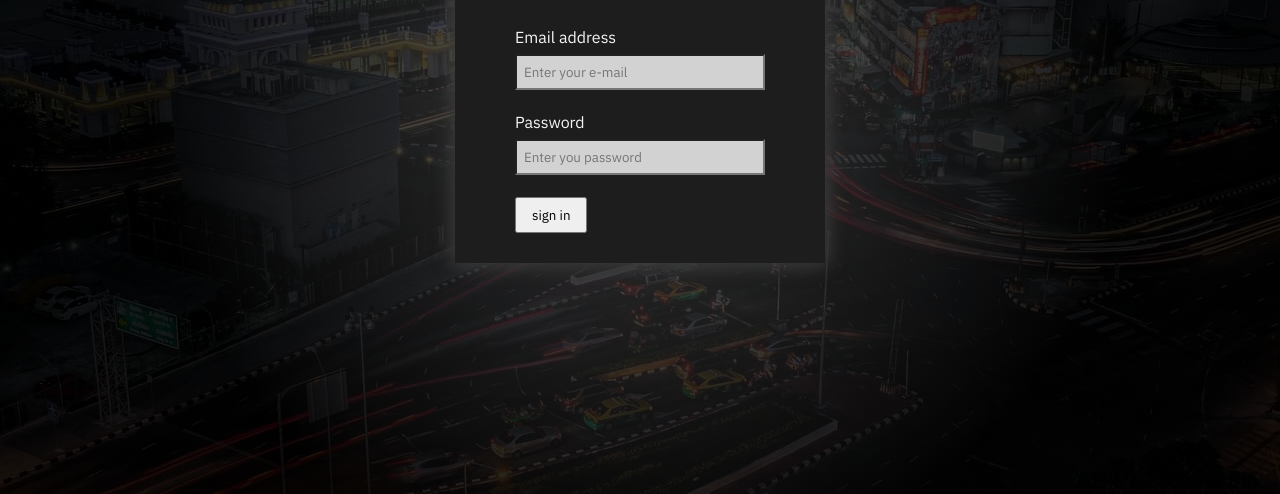
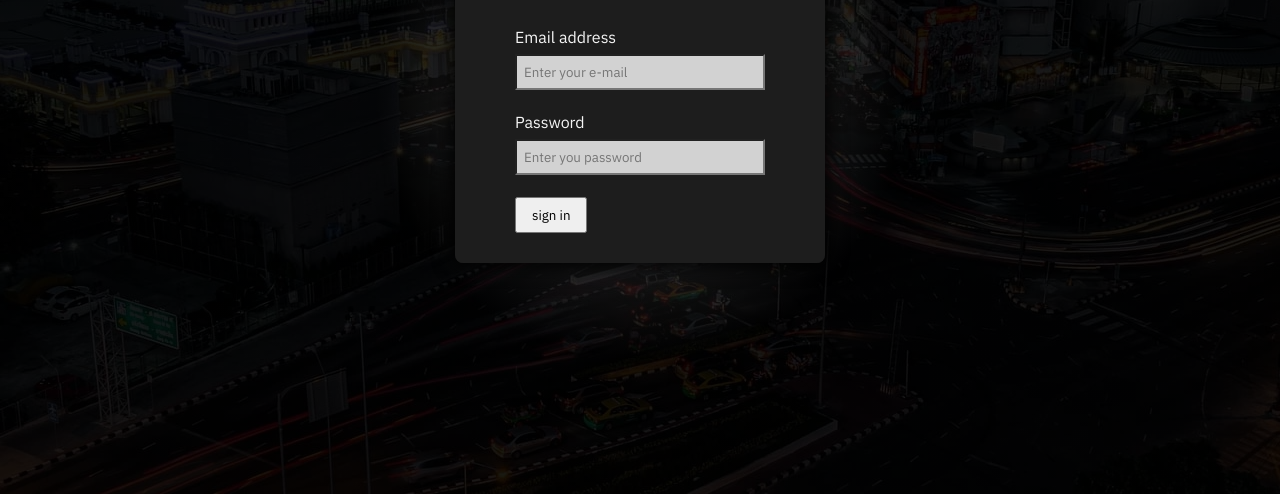
Before and after one commit to Maciej86/panel-login, a plain HTML site: page index.html in a window 1280 px wide. Shown: the part 306-800 px from the top of the page. Drawn offline with Linux system fonts and the light colour scheme.

Commit message:
style correction

```diff
--- a/css/form.css
+++ b/css/form.css
@@ -1,6 +1,7 @@
 .form {
   padding: 30px 60px;
   background: rgb(29, 29, 29);
+  border-radius: 0 0 8px 8px;
 }
 
 .form__wrapper {
--- a/css/panel.css
+++ b/css/panel.css
@@ -1,8 +1,8 @@
 .panel {
   background: rgb(20, 20, 20);
   color: rgb(245, 245, 245);
-  border-radius: 5px;
-  box-shadow: 0 0 18px 4px rgb(59, 59, 59);
+  border-radius: 8px;
+  box-shadow: 0 0 18px 4px rgb(0, 0, 0);
 }
 
 .panel__header {
--- a/css/style.css
+++ b/css/style.css
@@ -26,6 +26,6 @@ html {
   background: radial-gradient(
     circle,
     rgba(66, 66, 66, 0.8) 0%,
-    rgba(0, 0, 0, 0.9) 65%
+    rgba(0, 0, 0, 0.9) 35%
   );
 }
```
